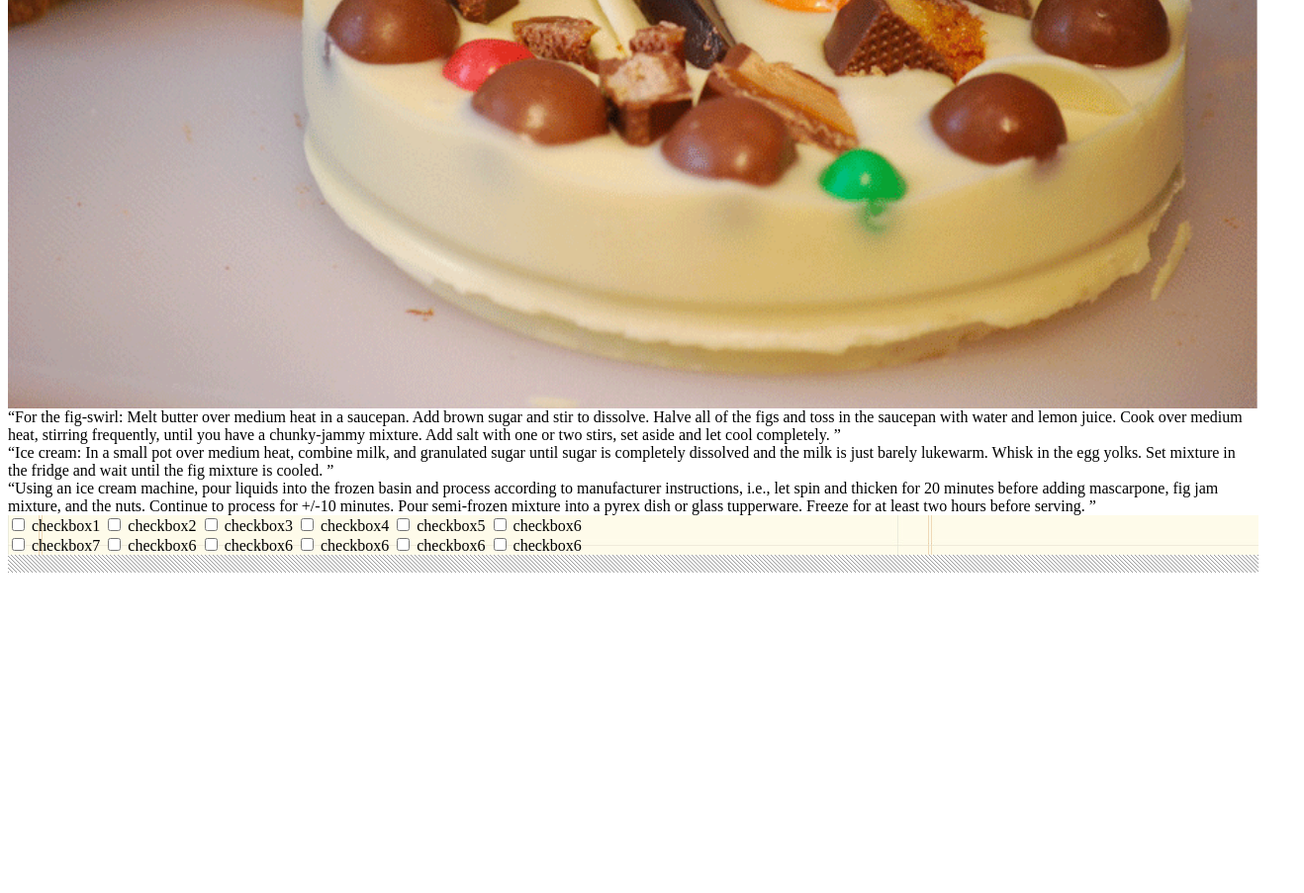
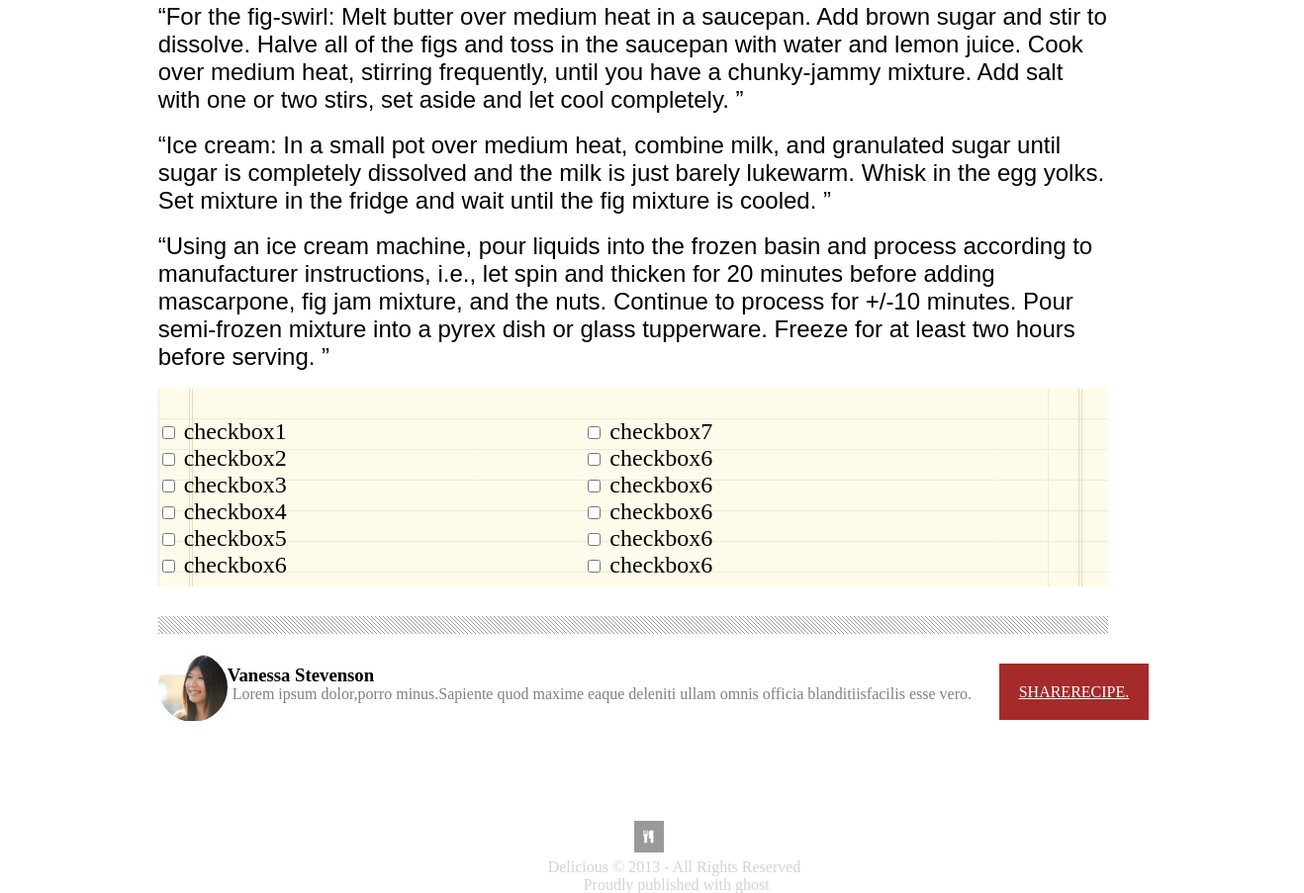
Before and after one commit to naeemalomari/ChocolatePizza, a plain HTML site: page index.html in a window 1280 px wide. Shown: the part 671-1574 px from the top of the page at 99% size, 1318 px wide, since content can reach past the window. Before the commit the page ends 1258 px from the top, so only its background shows below. Drawn offline with Linux system fonts and the light colour scheme.

Commit message:
add last editing

```diff
--- a/css/style.css
+++ b/css/style.css
@@ -1,9 +1,13 @@
 /* * {
     background-color: rgb(94, 94, 94);
 } */
-
+.containerall{
+    padding-right: 12%;
+    padding-left: 12% ;
+}
 
 h1 {
+    font-family: 'Caveat', cursive;
     display: inline;
 }
 
@@ -40,6 +44,7 @@ main section img {
   margin-left: auto;
   margin-right: auto;
   width: 100%;
+  height: 400px;
 }
 
 
@@ -57,5 +62,77 @@ main div h2 {
 
 
 #note {
+    width: 100%;
+    height: 200px;
     background-image: url(/img/list-bg.png);
 }
+main q{
+
+    text-align: justify;
+    font-size: x-large;
+    font-family: Arial, Helvetica, sans-serif;
+}
+#form2{
+ float:right ;
+ position: relative;
+ right: 400px;
+ bottom: 132px;
+ font-size: x-large;
+}
+#form1{
+    position: relative;
+    top: 30px;
+
+    font-size: x-large;
+}
+#backgr{
+    position: relative;
+    top: 30px;
+}
+
+footer img{
+   position: relative;
+   top: 50px;
+    clear: both;
+}
+footer h3{
+    position: relative;
+    left: 70px;
+    bottom:30px;
+}
+footer n{
+    text-align: justify;
+    position: relative;
+    left:75px;
+    bottom: 50px;
+    color: gray;
+}
+a {
+    position: relative;
+    margin-left: 850px;
+    bottom: 70px;
+    padding: 20px;
+    background-color:brown;
+    color:white;
+    transition: background-color .5s;
+  }
+
+  a:hover {
+    background-color: gold;
+  }
+  #second{
+      position: relative;
+      left:50%;
+  }
+  footer w{
+      color: lightgray;
+       position: relative;
+     left: 359px;
+     top: 70px;
+  }
+  footer mahmoud{
+    color: lightgray;
+    position: relative;
+    left: 430px;
+    top: 70px;
+}
--- a/index.html
+++ b/index.html
@@ -5,12 +5,13 @@
     <link rel="stylesheet" href="/css/style.css">
 </head>
 <body>
-
+<div class="containerall" >
 <header>
 <div>
     <img src="/img/logo.png" alt="">
     <h1>
         Delicious
+
     </h1>
     <p>
         THE BEST FOOD BLOG IN THE WEB
@@ -38,47 +39,72 @@
     </div>
     <span><img src="/img/print-icon.png" alt=""> PRINT</span>
     <section><img src="/img/choco-pizza.png" alt=""></section>
+    <br>
+    <br>
     <q>For the fig-swirl: Melt butter over medium heat in a saucepan. Add brown sugar and stir to dissolve. Halve all of the figs and toss in the saucepan with water and lemon juice. Cook over medium heat, stirring frequently, until you have a chunky-jammy mixture. Add salt with one or two stirs, set aside and let cool completely.
     </q>
+    <br>
     <br>
     <q>Ice cream: In a small pot over medium heat, combine milk, and granulated sugar until sugar is completely dissolved and the milk is just barely lukewarm. Whisk in the egg yolks. Set mixture in the fridge and wait until the fig mixture is cooled.
     </q>
     <br>
+    <br>
     <q>Using an ice cream machine, pour liquids into the frozen basin and process according to manufacturer instructions, i.e., let spin and thicken for 20 minutes before adding mascarpone, fig jam mixture, and the nuts. Continue to process for +/-10 minutes. Pour semi-frozen mixture into a pyrex dish or glass tupperware. Freeze for at least two hours before serving.
     </q>
+    <br>
+    <br>
 
     <div id="note">
         <form id="form1">
             <input type="checkbox" id="checkbox1"> checkbox1
+            <br>
             <input type="checkbox" id="checkbox2"> checkbox2
+            <br>
             <input type="checkbox" id="checkbox3"> checkbox3
+            <br>
             <input type="checkbox" id="checkbox4"> checkbox4
+            <br>
             <input type="checkbox" id="checkbox5"> checkbox5
+            <br>
             <input type="checkbox" id="checkbox6"> checkbox6
+            <br>
         </form>
 
         <form id="form2">
           <input type="checkbox" id="checkbox7"> checkbox7
+          <br>
           <input type="checkbox" id="checkbox8"> checkbox6
+          <br>
           <input type="checkbox" id="checkbox9"> checkbox6
+          <br>
           <input type="checkbox" id="checkbox10"> checkbox6
+          <br>
           <input type="checkbox" id="checkbox11"> checkbox6
+          <br>
           <input type="checkbox" id="checkbox12"> checkbox6
       </form>
 
+
 </div>
-
-
-
-
-<!-- 0 1 1/2 cups milk 0 1 1/2 cups heavy cream 0 1/2 cup mascarpone wiulukd susw 0 1/2 tsp pink salt Ee 2 Gyy yv 0 1 lb Black Mission Figs 0 1 lemonduiced 0 1/2 cup brown sugar 0 2 tbsp buffer 0 2-4 tbsp water 0 1 cup honey roasted pecans, roughly chopped  -->
 <div id="backgr">
     <br>
 </div>
 </main>
 <footer>
+    <img src="/img/van-pic.png">
+<h3>
+    Vanessa Stevenson
+</h3>
+<n>
+    Lorem ipsum dolor,porro minus.Sapiente quod maxime eaque deleniti ullam omnis officia blanditiisfacilis esse vero.
+</n>
+<a href="#">SHARERECIPE.</a>
 
+<img id="second" src="/img/small-logo.png">
+<w>Delicious &copy; 2013 - All Rights Reserved </w>
+<br>
+<mahmoud>Proudly published  with ghost</mahmoud>
 </footer>
-
+</div>
 </body>
 </html>
```
Lines whose indentation alone changed are shown as unchanged.
